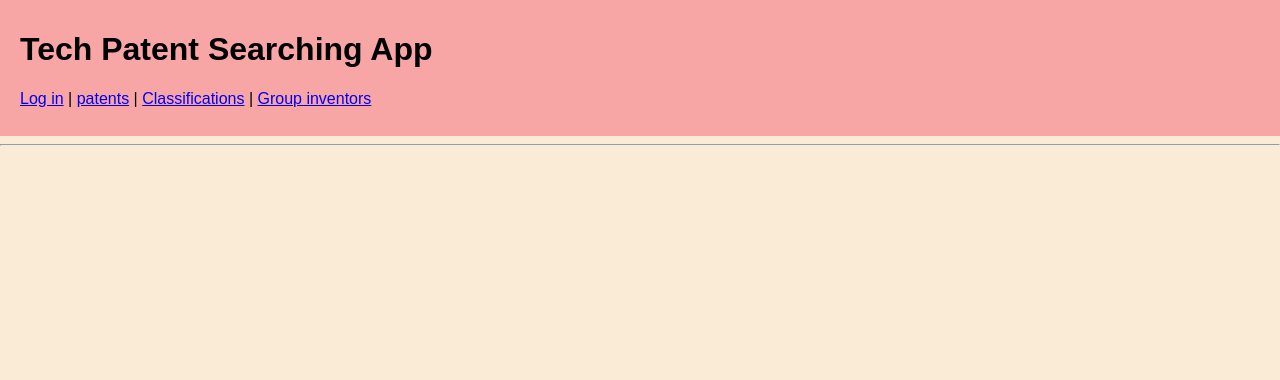
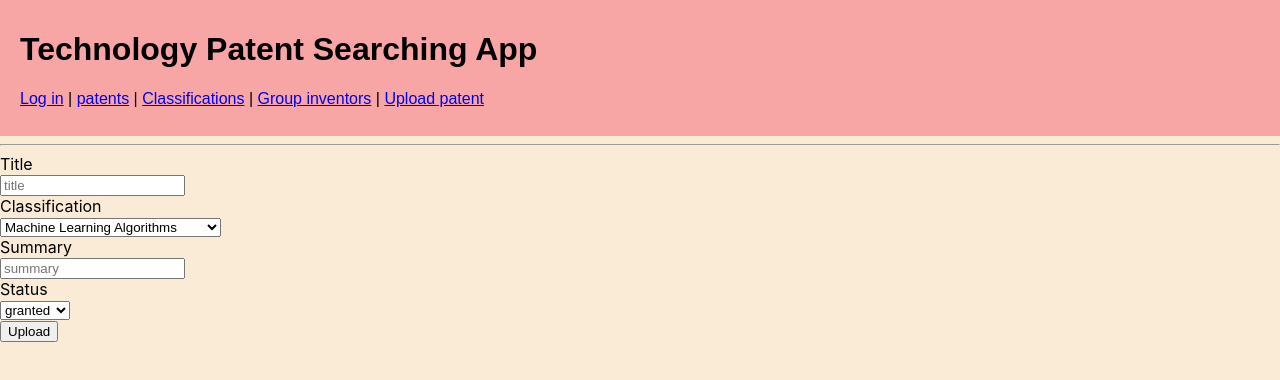
Before and after one commit to josephmangara/technology_patent_app, a React (Create React App) app in the folder client/: page /uploadpatents in a window 1280 px wide. Shown: the top 380 px of the page. Built offline with nearby package versions, Linux system fonts and the light colour scheme; no server answers.

Commit message:
upload form

```diff
--- a/client/src/App.js
+++ b/client/src/App.js
@@ -7,7 +7,8 @@ import Login from "./components/Login";
 import Inventors from "./components/Inventors";
 import Signin from "./components/Signin";
 import PatentById from "./components/PatentById";
-
+import Session from "./components/Session";
+import Uploadpatent from "./components/Uploadpatent";
 
 function App() {
   const [user, setUser] = useState(null);
@@ -28,6 +29,7 @@ function App() {
       <main>
         <Routes>
           <Route path = '/' element = {<Patent />} />
+          <Route path="/" element={<Session />} />
           <Route path = '/patents' element = {<Patent />} />
           <Route path = '/patents/:id'element = {<PatentById />} />
           <Route path = '/classifications' element = {<Classification />} />
@@ -35,6 +37,7 @@ function App() {
           <Route path = '/users' element = {<Login setUser={setUser}/>} />
           <Route path = '/login' element = {<Signin setUser={setUser}/>} />
           <Route path = '/users/:id' element = {<Login />} />
+          <Route path = '/uploadpatents' element = {<Uploadpatent />} />
           <Route path = '/inventors' element = {<Inventors />} />
         </Routes>
       </main>
--- a/client/src/components/Navbar.js
+++ b/client/src/components/Navbar.js
@@ -3,7 +3,9 @@ import { Link } from 'react-router-dom';
 export default function Navbar({ user, setUser }){
 
   function handleLogoutClick() {
-    fetch("/logout", { method: "DELETE" }).then((r) => {
+    fetch("/logout", {
+      method: "DELETE",
+     }).then((r) => {
       if (r.ok) {
         setUser(null);
       }
@@ -12,9 +14,9 @@ export default function Navbar({ user, setUser }){
 
     return(
         <div id='navbar'>
-          <h1 className='heading'>Tech Patent Searching App</h1>
+          <h1 className='heading'>Technology Patent Searching App</h1>
           <div>
-            <Link to="/users">Log in</Link> | <Link to="/patents">patents</Link> | <Link to="/classifications">Classifications</Link> | <Link to="/inventors">Group inventors</Link><br /><br />
+            <Link to="/users">Log in</Link> | <Link to="/patents">patents</Link> | <Link to="/classifications">Classifications</Link> | <Link to="/inventors">Group inventors</Link> | <Link to="/uploadpatents">Upload patent</Link><br /><br />
             {user && (
             <button onClick={handleLogoutClick} id='logout-button'>Logout</button>
           )}
--- /dev/null
+++ b/client/src/components/Session.js
@@ -0,0 +1,19 @@
+import { useState, useEffect } from "react";
+
+function Session() {
+    const [user, setUser] = useState(null);
+
+    useEffect(() => {
+      fetch("/check_session").then((response) => {
+        if (response.ok) {
+          response.json().then((user) => setUser(user));
+        }
+      });
+    }, []);
+
+    if (user) {
+      return <h2>Welcome, {user.name}!</h2>;
+    }
+  }
+
+  export default Session;
--- /dev/null
+++ b/client/src/components/Uploadpatent.js
@@ -0,0 +1,95 @@
+import { useState, useEffect } from "react";
+
+
+export default function Uploadpatent(){
+    const [title, setTitle] = useState("")
+    const [summary, setSummary] = useState("")
+    const [patent_status, setStatus] = useState("")
+    const [classification_id, setClassification] = useState("")
+    const [uploadMessage, setUploadMessage] = useState("");
+    const [formErrors, setFormErrors] = useState([]);
+
+    function handleTitle(event) {
+        setTitle(event.target.value)
+    }
+
+    function handleSummary(event) {
+        setSummary(event.target.value)
+    }
+    function handleClassification(event) {
+        const value = parseInt(event.target.value);
+        setClassification(value);
+    }
+
+    function handleStatus(event) {
+        setStatus(event.target.value)
+    }
+
+    function handleSubmit(event){
+        event.preventDefault();
+        const formData = { title:title, patent_status:patent_status, summary:summary, classification_id:classification_id };
+        fetch('/patents', {
+            method: "POST",
+            headers: {
+                "Content-Type": "application/json"
+            },
+            body:JSON.stringify(formData),
+        }).then((response) => {
+            if (response.ok) {
+                return response.json().then((new_patent) => {
+                    console.log(new_patent);
+                    setTitle(new_patent.title);
+                    setUploadMessage(`Successfully uploaded a patent.`);
+                });
+            } else {
+                return response.json().then((err) => {
+                    setFormErrors(err.errors);
+                    throw new Error("Failed to upload patent");
+                });
+            }
+        })
+        .catch((error) => {
+            console.error("Error uploading patent:", error);
+        });
+
+
+    }
+
+return (
+    <div>
+      {/* <p>Sign in to upload</p> */}
+      <form onSubmit={handleSubmit} id="upload">
+      <label>Title</label><br />
+        <input
+            type="text"
+            onChange={handleTitle}
+            value={title}
+            placeholder="title" /><br />
+        <label>Classification</label><br />
+        <select onChange={handleClassification} value={classification_id} placeholder='classification' >
+            <option value="1">Machine Learning Algorithms</option>
+            <option value="2">Blockchain Technology</option>
+            <option value="3">Nanotechnology</option>
+            <option value="4">Augmented Reality Applications</option>
+            <option value="5">Internet of Things (IoT)</option>
+            <option value="6">Biometric Authentication Systems</option>
+        </select><br />
+        <label>Summary</label><br />
+        <input
+            type="text"
+            onChange={handleSummary}
+            value={summary}
+            placeholder="summary" /><br />
+        <label>Status</label><br />
+        <select onChange={handleStatus} value={patent_status} placeholder='status' >
+            <option value="granted">granted</option>
+            <option value="pending">pending</option>
+            <option value="expired">expired</option>
+        </select><br />
+        <button type="submit" className='upload-btn'>Upload</button>
+            {uploadMessage && <p>{uploadMessage}</p>}
+            {formErrors && <p>{formErrors}</p>}
+      </form>
+    </div>
+)
+}
```
Also changed, not shown: 1 other file (tests, documents, lock files or other folders).
